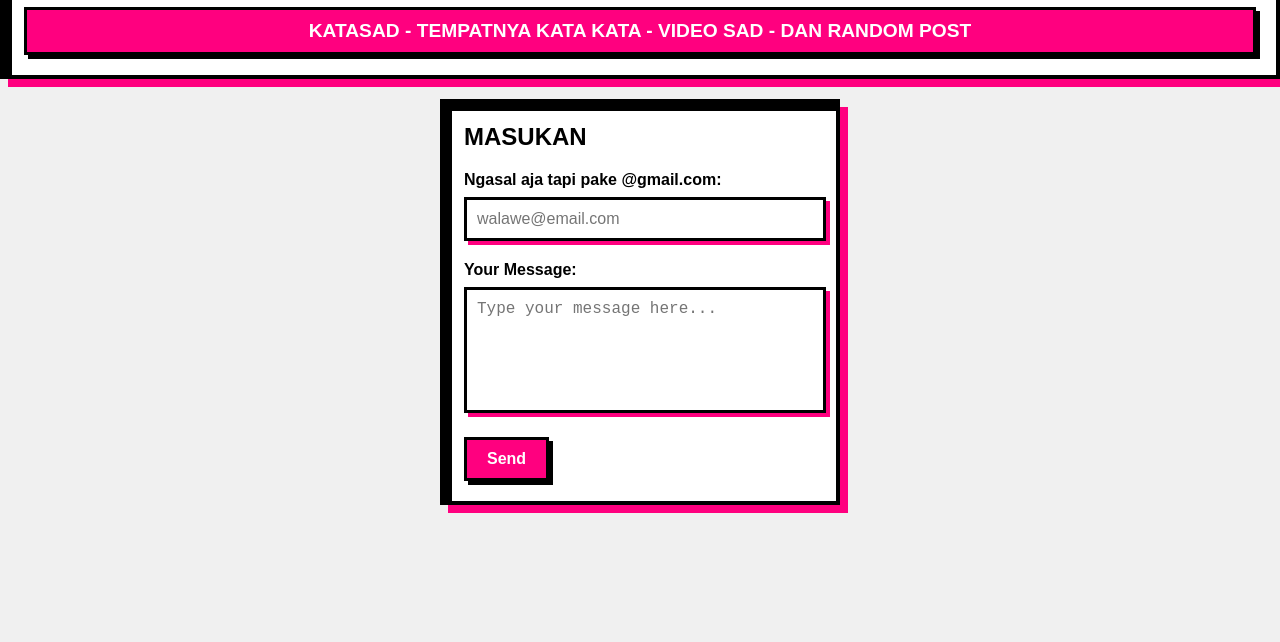
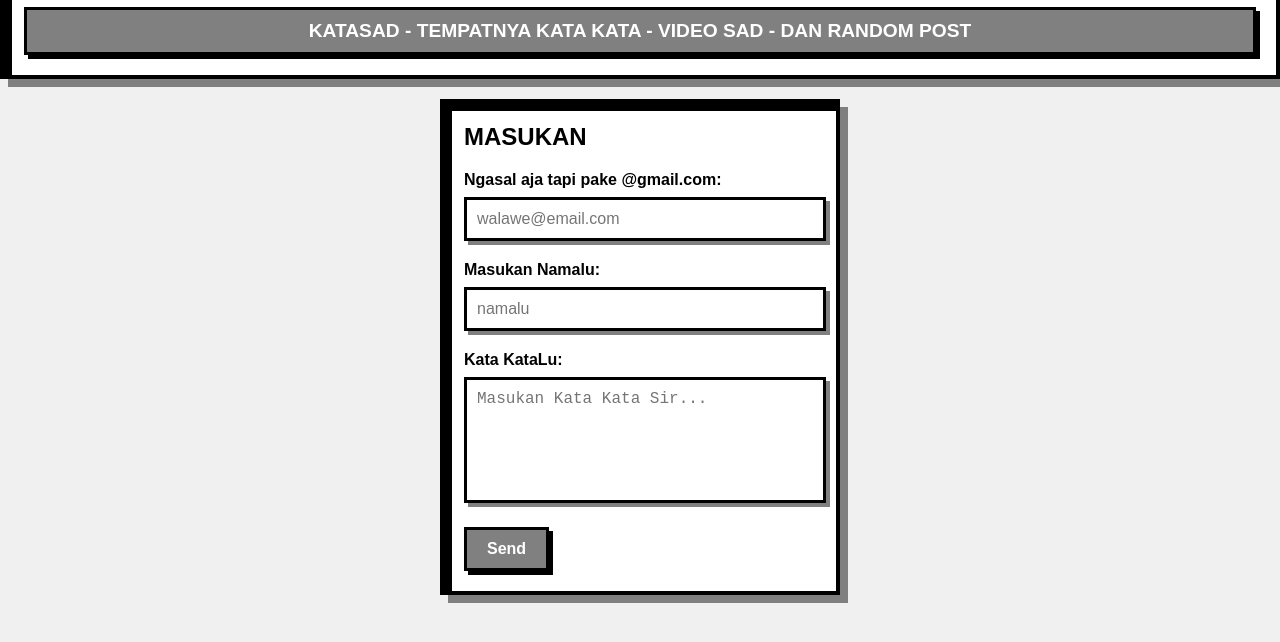
Before and after one commit to WhoIM-bot/Kataa, a plain HTML site: page index.html in a window 1280 px wide. Shown: the part 64-706 px from the top of the page. Drawn offline with Linux system fonts and the light colour scheme.

Commit message:
index.html

```diff
--- a/index.html
+++ b/index.html
@@ -3,7 +3,7 @@
 <head>
   <meta charset="UTF-8">
   <meta name="viewport" content="width=device-width, initial-scale=1.0">
-  <title>Neobrutalism Form with Header</title>
+  <title>KataSad</title>
   <style>
     /* Global Styling */
     body {
@@ -18,7 +18,7 @@
     .header {
       background: #ffffff;
       border: 4px solid #000000;
-      box-shadow: 8px 8px 0px #ff007f, 8px 8px 0px 0px #000000 inset;
+      box-shadow: 8px 8px 0px #808080, 8px 8px 0px 0px #000000 inset;
       text-align: center;
       padding: 20px;
       position: relative;
@@ -36,7 +36,7 @@
       overflow: hidden;
       white-space: nowrap;
       box-shadow: 4px 4px 0px #000000;
-      background-color: #ff007f;
+      background-color: #808080;
       color: #ffffff;
       font-size: 1.2rem;
       font-weight: bold;
@@ -62,7 +62,7 @@
     .form-container {
       background: #ffffff;
       border: 4px solid #000000;
-      box-shadow: 8px 8px 0px #ff007f, 8px 8px 0px 0px #000000 inset;
+      box-shadow: 8px 8px 0px #808080, 8px 8px 0px 0px #000000 inset;
       width: 90%;
       max-width: 400px;
       padding: 20px;
@@ -91,7 +91,7 @@
       margin-bottom: 20px;
       padding: 10px;
       border: 3px solid #000000;
-      box-shadow: 4px 4px 0px #ff007f;
+      box-shadow: 4px 4px 0px #808080;
       background-color: #fff;
       font-size: 1rem;
       outline: none;
@@ -103,7 +103,7 @@
     }
 
     button {
-      background-color: #ff007f;
+      background-color: #808080;
       color: #ffffff;
       border: 3px solid #000000;
       padding: 10px 20px;
@@ -150,8 +150,11 @@
       <label for="email">Ngasal aja tapi pake @gmail.com:</label>
       <input type="email" name="email" id="email" placeholder="walawe@email.com" required>
 
-      <label for="message">Your Message:</label>
-      <textarea name="message" id="message" placeholder="Type your message here..." required></textarea>
+       <label for="Nama">Masukan Namalu:</label>
+      <input type="Nama" name="Nama" id="Nama" placeholder="namalu" required>
+
+      <label for="message">Kata KataLu:</label>
+      <textarea name="message" id="message" placeholder="Masukan Kata Kata Sir..." required></textarea>
 
       <button type="submit">Send</button>
     </form>
```
